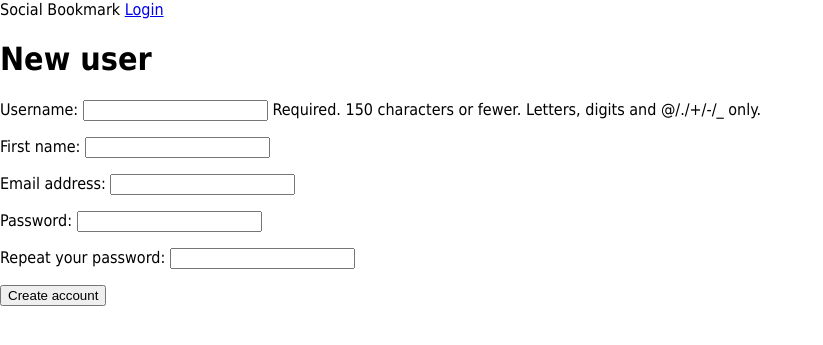
After one commit to viniciusmichelutti/socialbookmark, a Django app: page /account/register/ in a window 1280 px wide. The commit adds this page. Shown: the top 345 px of the page, without its empty margins (0-823 px from the left). Run offline with Django 3.2, Linux system fonts and the light colour scheme.

Commit message:
User registration

```diff
--- a/account/forms.py
+++ b/account/forms.py
@@ -1,6 +1,22 @@
 from django import forms
+from django.contrib.auth.models import User
 
 
 class LoginForm(forms.Form):
     username = forms.CharField()
     password = forms.CharField(widget=forms.PasswordInput)
+
+
+class UserRegistrationForm(forms.ModelForm):
+    password = forms.CharField(label='Password', widget=forms.PasswordInput)
+    password_repeat = forms.CharField(label='Repeat your password', widget=forms.PasswordInput)
+
+    class Meta:
+        model = User
+        fields = ('username', 'first_name', 'email')
+
+    def clean_password_repeat(self):
+        cd = self.cleaned_data
+        if cd['password'] != cd['password_repeat']:
+            raise forms.ValidationError('Passwords didnt match!')
+        return cd['password_repeat']
--- /dev/null
+++ b/account/templates/account/register.html
@@ -0,0 +1,13 @@
+{% extends "base.html" %}
+
+{% block title %}Create an account{% endblock %}
+
+{% block content %}
+    <h1>New user</h1>
+
+    <form action="." method="POST">
+        {{ form.as_p }}
+        {% csrf_token %}
+        <input type="submit" value="Create account" />
+    </form>
+{% endblock %}
--- a/account/templates/registration/login.html
+++ b/account/templates/registration/login.html
@@ -15,6 +15,7 @@
             <input type="hidden" name="next" value="{{ next }}" />
             <input type="submit" value="Login" />
         </form>
+        <a href="{% url "register" %}">Create account</a>
         <a href="{% url "password_reset" %}">I forgot my password</a>
     </div>
 
--- a/account/urls.py
+++ b/account/urls.py
@@ -6,6 +6,7 @@ from account import views
 
 urlpatterns = [
     url(r'^$', views.dashboard, name='dashboard'),
+    url(r'^register/$', views.register, name='register'),
     url(r'^login/$', LoginView.as_view(redirect_authenticated_user=True) , name='login'),
     url(r'^logout/$', logout_then_login, name='logout'),
     url(r'^change-password/$', PasswordChangeView.as_view(), name='change_password'),
--- a/account/views.py
+++ b/account/views.py
@@ -1,6 +1,21 @@
 from django.contrib.auth.decorators import login_required
 from django.shortcuts import render
 
+from account.forms import UserRegistrationForm
+
+
+def register(request):
+    if request.method == 'POST':
+        form = UserRegistrationForm(request.POST)
+        if form.is_valid():
+            new_user = form.save(commit=False)
+            new_user.set_password(form.cleaned_data['password'])
+            new_user.save()
+            return render(request, 'account/register_done.html', {'new_user': new_user})
+    else:
+        form = UserRegistrationForm()
+
+    return render(request, 'account/register.html', {'form': form})
 
 @login_required
 def dashboard(request):
```
Also changed, not shown: account/templates/account/register_done.html (added, +9 -0 lines).
